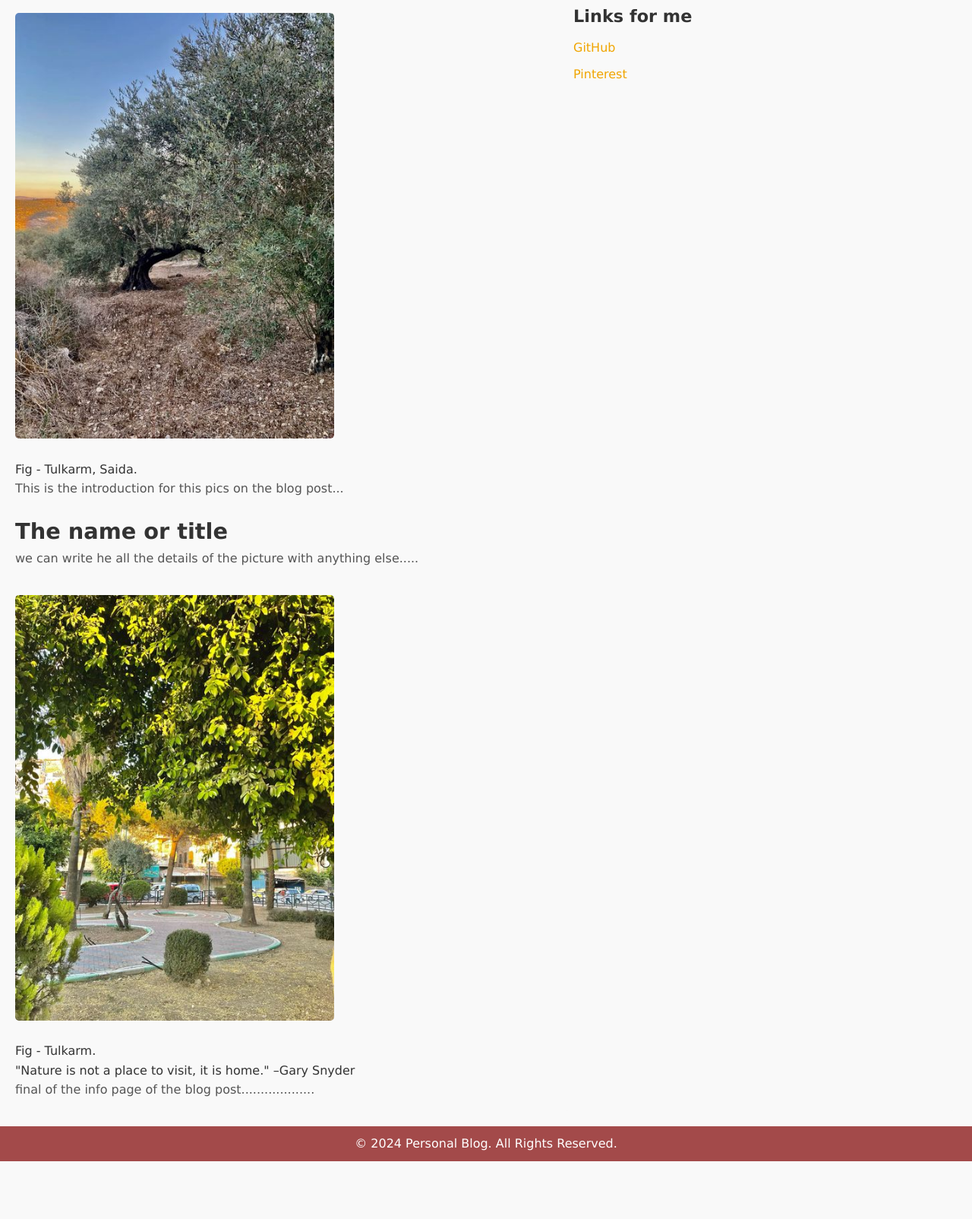
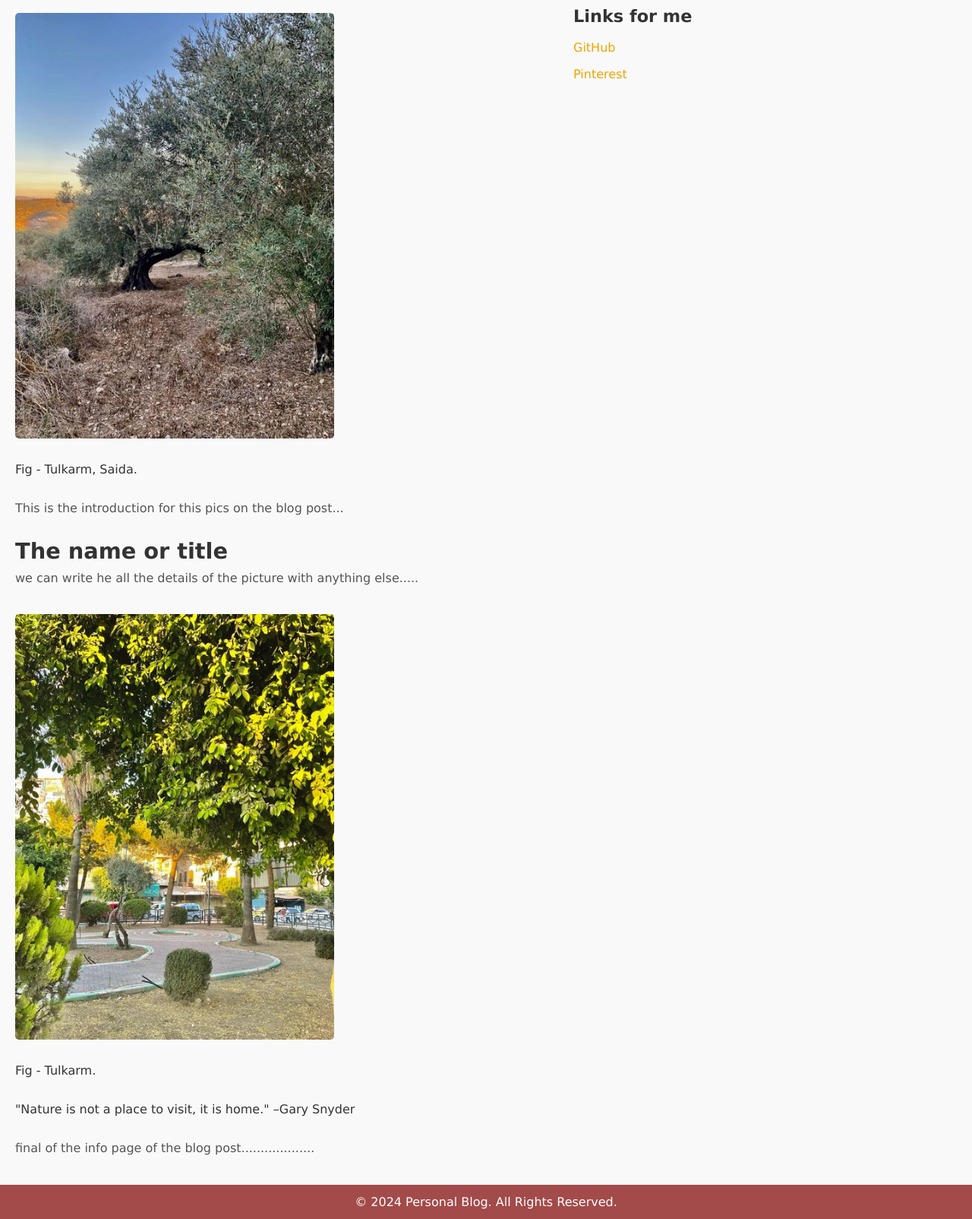
Before and after one commit to Walaessam27/Personal-Blog-Website, a plain HTML site: page pages/blogpost.html in a window 1280 px wide. Shown: the part 168-1772 px from the top of the page at 76% size. Before the commit the page ends 1696 px from the top, so only its background shows below. Drawn offline with Linux system fonts and the light colour scheme.

Commit message:
small changes

```diff
--- a/pages/blogpost.html
+++ b/pages/blogpost.html
@@ -25,16 +25,16 @@
             <img src="../images/pic3.jpg" alt="Image" class="image">
             <figcaption>Fig - Tulkarm, Saida.</figcaption>
             <section class="post-content">
-                <p>This is the introduction for this pics on the blog post...</p>
+                <p><br>This is the introduction for this pics on the blog post...</p>
                 <h2>The name or title</h2>
                 <p>we can write he all the details of the picture with anything else.....</p>
                 <img src="../images/pic4.jpg" alt="another Image">
                 <figcaption>Fig - Tulkarm.</figcaption>
 
                 <blockquote cite="https://www.southernliving.com/culture/nature-quotes">
-                    "Nature is not a place to visit, it is home." –Gary Snyder
+                    <br>"Nature is not a place to visit, it is home." –Gary Snyder
                     </blockquote>
-                <p>final of the info page of the blog post...................</p>
+                <p><br>final of the info page of the blog post...................</p>
             </section>
         </article>
 
```
